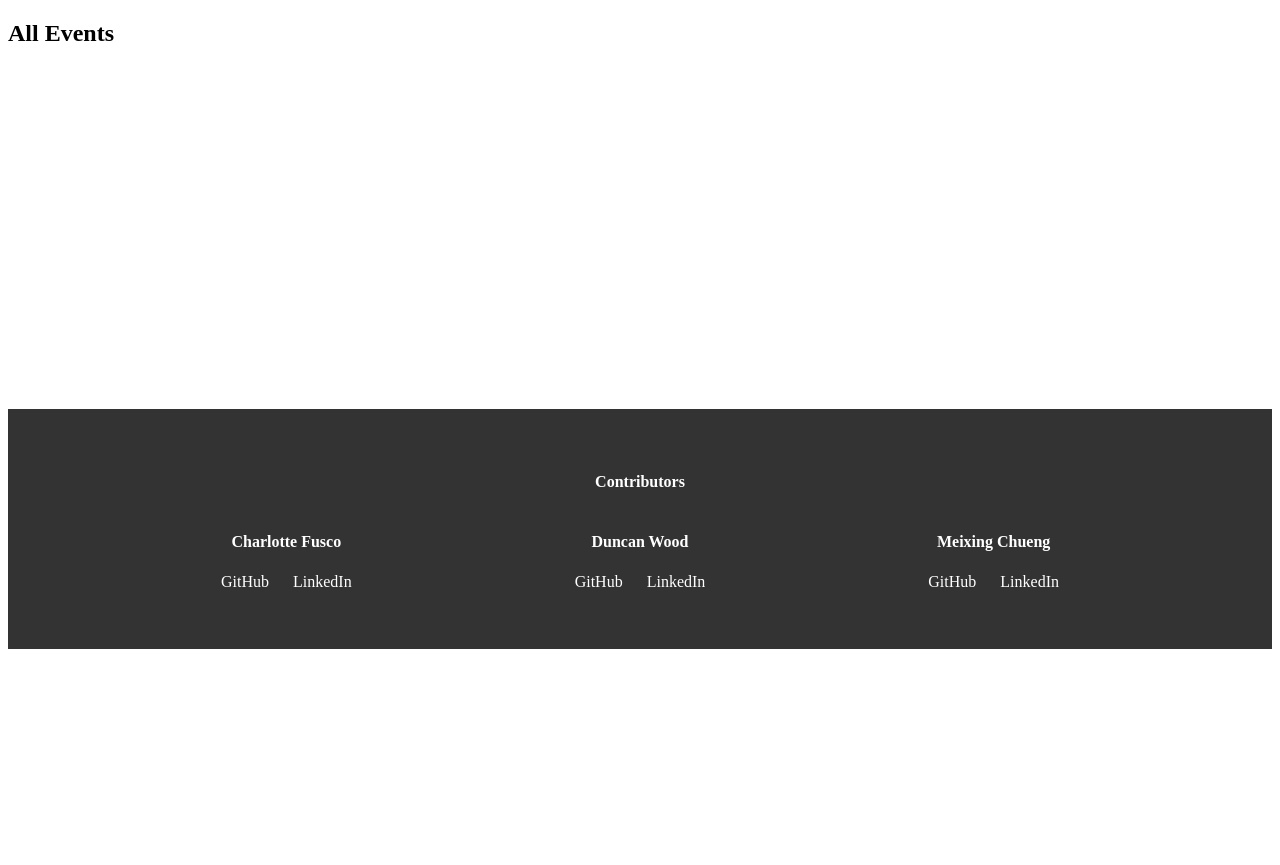
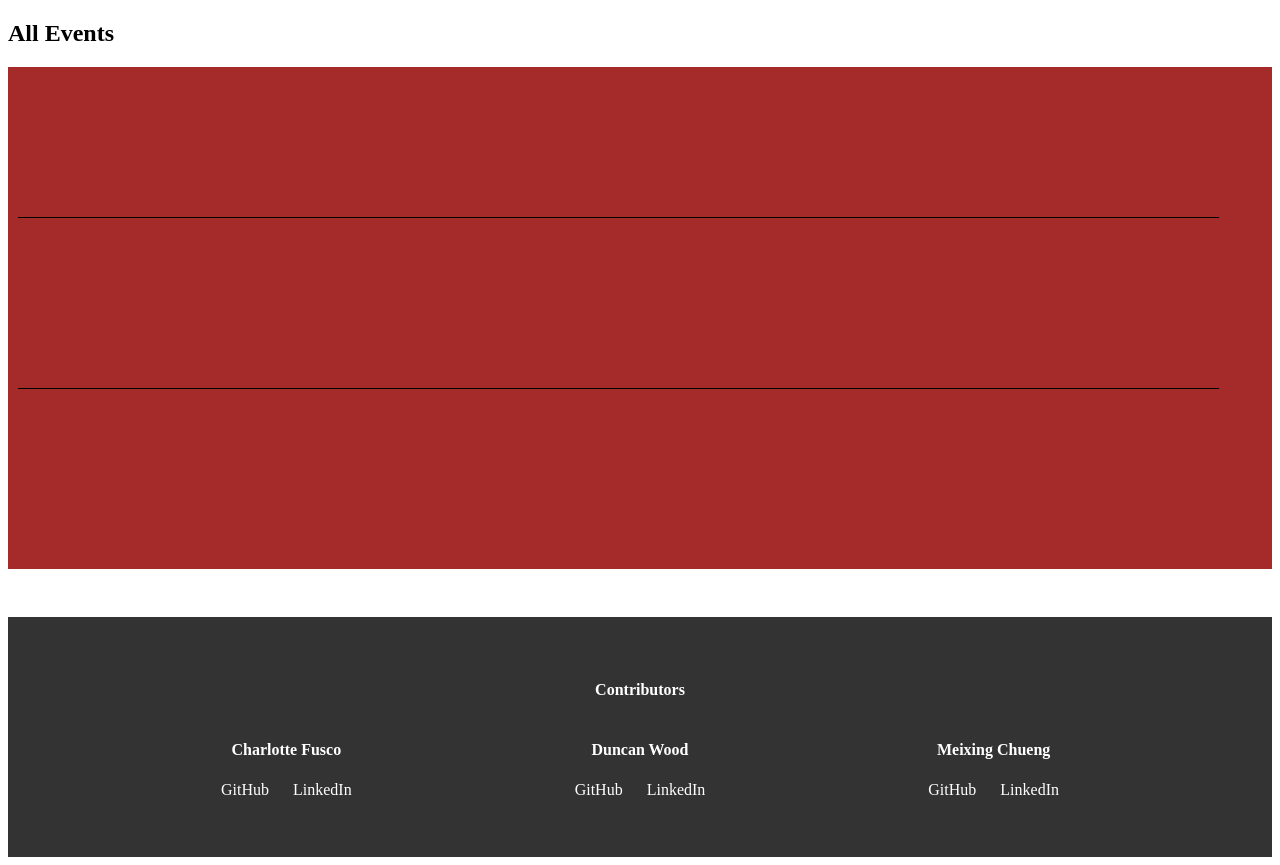
Before and after one commit to nezcodin/Tick-iT-Hackathon, a Django app: page /events/ in a window 1280 px wide. Shown: the part 159-1024 px from the top of the page. Before the commit the page ends 808 px from the top, so only its background shows below. Run offline with Django 4.2, Linux system fonts and the light colour scheme.

```diff
--- a/tickit_project/tickit/static/events.css
+++ b/tickit_project/tickit/static/events.css
@@ -0,0 +1,19 @@
+hr.line {
+  height: 1px;
+  border: 0;
+  background-color: black;
+  width: 95%;
+  margin-left: 10px;
+  margin-bottom: 20px;
+  margin-top: -10px;
+}
+
+.event {
+  background-color: brown;
+  height: 10rem;
+  width: 80%;
+}
+
+.events-container {
+  background-color: brown;
+}
--- a/tickit_project/tickit/templates/base.html
+++ b/tickit_project/tickit/templates/base.html
@@ -8,7 +8,7 @@
   <header>
     <div class="nav-container">
       <div class="logo-container">
-        <a href="">
+        <a href="/">
           <img
             class="logo"
             src="{% static 'tick-it_logo.png' %}"
--- a/tickit_project/tickit/templates/events.html
+++ b/tickit_project/tickit/templates/events.html
@@ -6,7 +6,23 @@
   </head>
 
   <body>
+
     <h2>All Events</h2>
+
+    <div class="events-container">
+      <div class="event">
+
+      </div>
+      <hr class="line"></hr>
+      <div class="event">
+
+      </div>
+      <hr class="line"></hr>
+      <div class="event">
+
+      </div>
+    </div>
+
   </body>
 
   {% endblock %}
```
